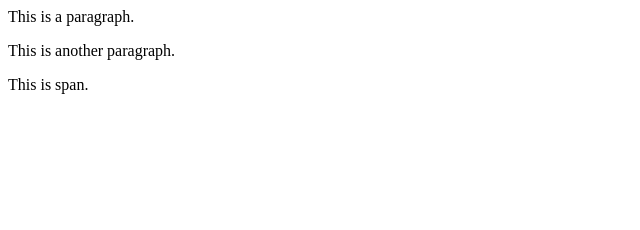
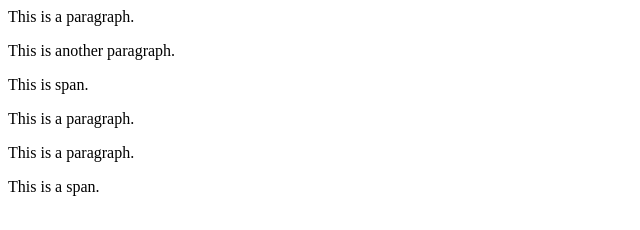
Before and after one commit to Aviii7/Catto, a plain HTML site: page sample.html in a window 1280 px wide. Shown: the whole page, without its empty margins (0-640 px from the left). Drawn offline with Linux system fonts and the light colour scheme.

Commit message:
Update sample.html

```diff
--- a/sample.html
+++ b/sample.html
@@ -9,5 +9,12 @@
             <p>This is a paragraph.</p>
             <p>This is another paragraph.</p>
             <span>This is span.</span>
+            <p style="color: blue: text-align: center;">
+                  This is a paragraph.
+            </p>
+            <p style="color: blue: text-align: center;">
+                  This is a paragraph.
+            </p>
+            <span>This is a span.</span>
      </body>
 </html>
```
